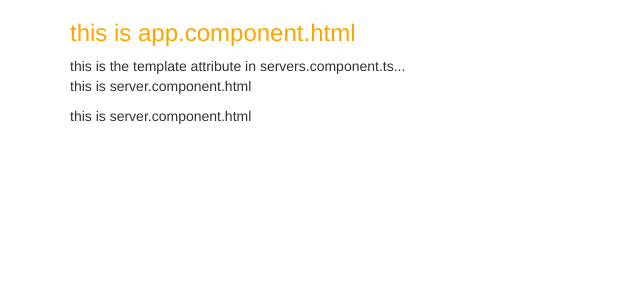
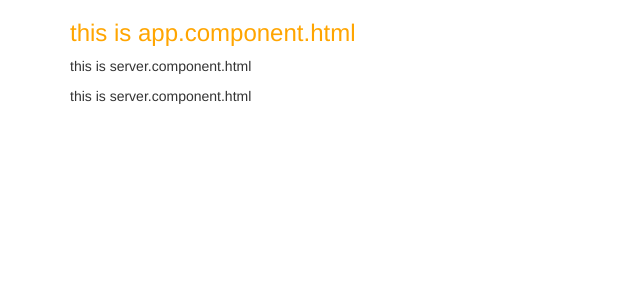
Before and after one commit to christophervigliotti/angular-complete-guide-basics, an Angular app: page / in a window 1280 px wide. Shown: the top 300 px of the page, without its empty margins (0-640 px from the left). Built offline with nearby package versions, Linux system fonts and the light colour scheme.

Commit message:
24.a component selector as an attribute

```diff
--- a/src/app/app.component.html
+++ b/src/app/app.component.html
@@ -2,7 +2,11 @@
     <div class="row">
         <div class="col-xs-12">
             <h3>this is app.component.html</h3>
-            <app-servers>app servers?</app-servers>
+            <!--
+            (24)
+            <app-servers>app servers as a tag ala &lt;app-servers&gt;?</app-servers>
+            -->
+            <div app-servers>app servers as a div attribute?</div>
         </div>
     </div>
 </div>
--- a/src/app/servers/servers.component.ts
+++ b/src/app/servers/servers.component.ts
@@ -1,7 +1,10 @@
 import { Component, OnInit } from '@angular/core';
 
 @Component({
-  selector: 'app-servers',
+  // (24) changing the component selector from this...
+  // selector: 'app-servers',
+  // (24)...to an attribute...
+  selector: '[app-servers]',
 
   // (22) replace templateUrl...
   // templateUrl: './servers.component.html',
@@ -9,8 +12,7 @@ import { Component, OnInit } from '@angular/core';
   // template: '<app-server></app-server>',
   // (22)...or use backticks for multi-line...
   template: `
-    this is the template attribute in servers.component.ts...
-    <br />
+    <!--app-roottemplate attribute in servers.component.ts...-->
     <app-server></app-server>
     <app-server></app-server>`,
   // (22)...using an external file is better if you have multiple lines of code
```
Also changed, not shown: 1 other file (tests, documents, lock files or other folders).
